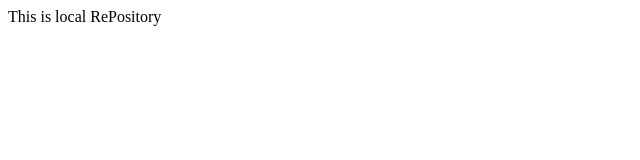
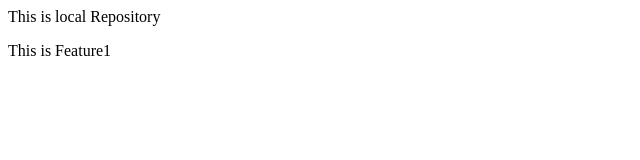
Before and after one commit to sajidKhurshid-cloud/LoalRepo, a plain HTML site: page Index.html in a window 1280 px wide. Shown: the full height of the page, 0-640 px from the left. Drawn offline with Linux system fonts and the light colour scheme.

Commit message:
Addfeature1

```diff
--- a/Index.html
+++ b/Index.html
@@ -1,3 +1,6 @@
 <p>
-    This is local RePository
+    This is local Repository
 </p>
+<p>
+    This is Feature1
+</p>
```
